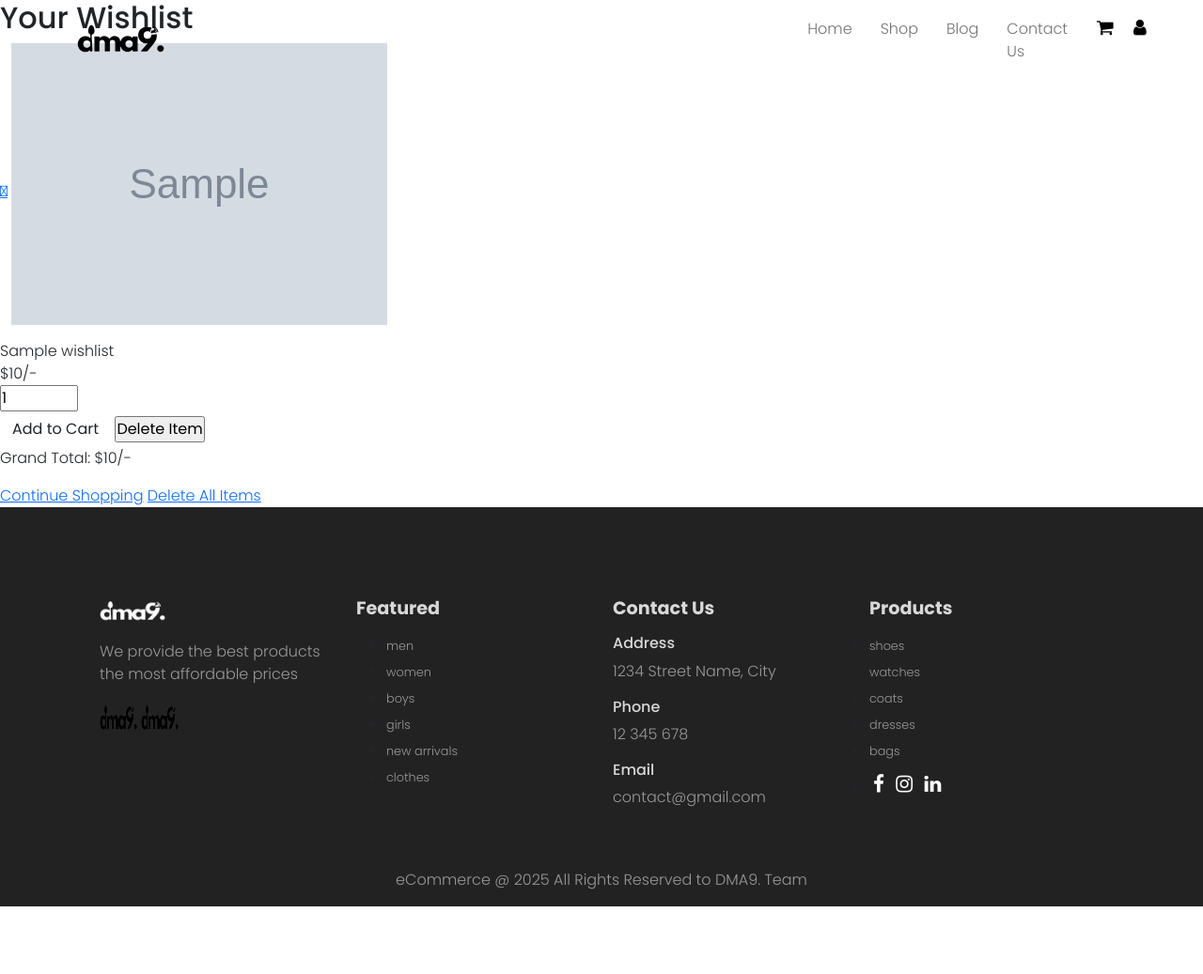
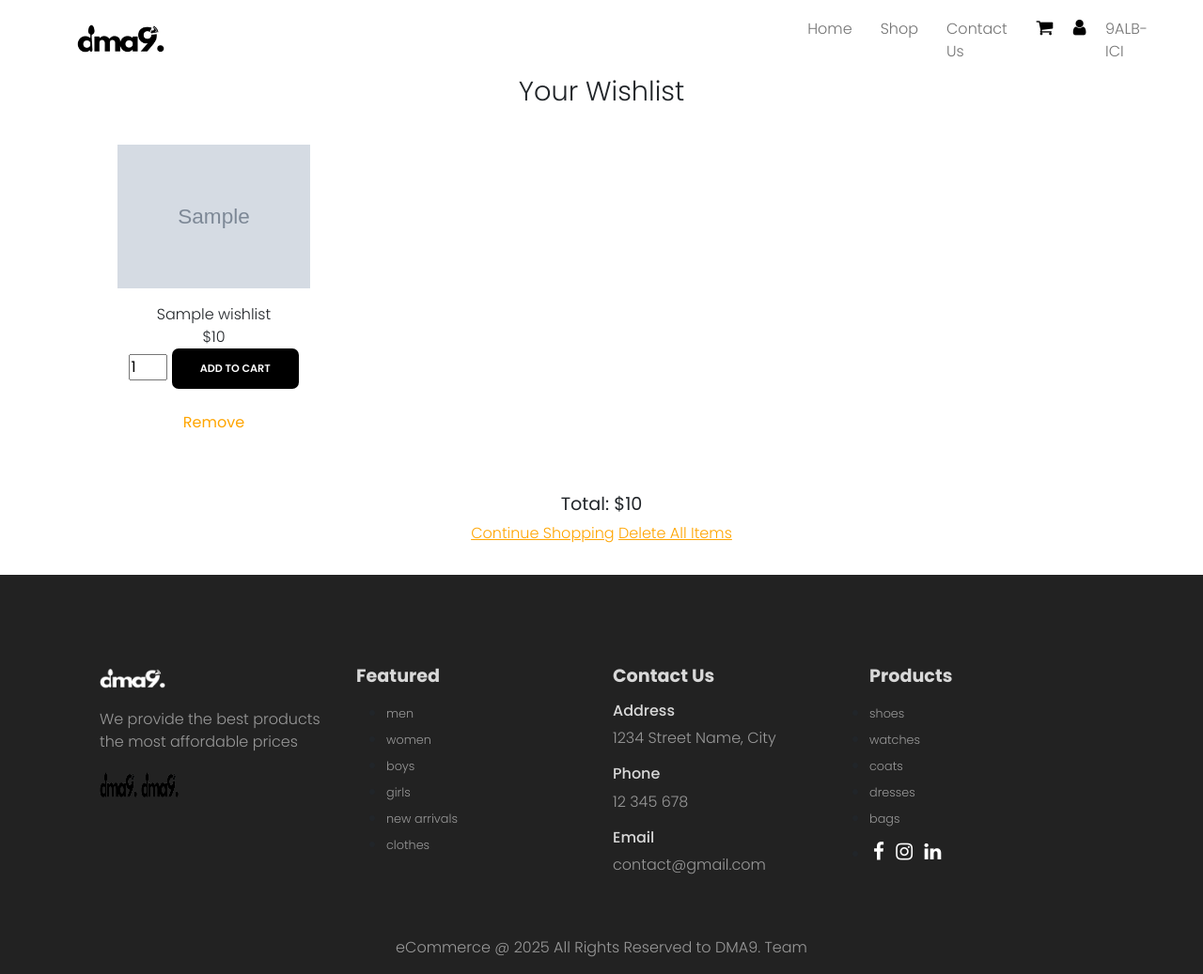
Before and after one commit to OmarChouchane/DMA9, a PHP site: page /wishlist.php in a window 1280 px wide. Shown: the whole page at 94% size. Before the commit the page ends 965 px from the top, so only its background shows below. Run offline with PHP 8.4, Linux system fonts and the light colour scheme; the visitor is signed in with stand-in values (Sample User, id 1); tables that the repository leaves empty or names only in its code hold one stand-in row (values such as "Sample post"); grey boxes marked "Sample" are stand-in pictures.

Commit message:
wishlist modified

```diff
--- a/cart.php
+++ b/cart.php
@@ -155,7 +155,7 @@ function calculateTotalCart(){
             <tr>
                 <td>
                     <div class="product-info">
-                        <img src="/assets/imgs/<?php echo $value['product_image'];?>" alt="">
+                        <img src="assets/imgs/<?php echo $value['product_image'];?>" alt="">
                         <div>
                             <p><?php echo $value['product_name'];?></p>
                             <small><span>$</span><?php echo $value['product_price'];?></small>
--- a/layouts/header.php
+++ b/layouts/header.php
@@ -39,9 +39,7 @@
                 <li class="nav-item">
                     <a class="nav-link" href="shop.php">Shop</a>
                 </li>
-                <li class="nav-item">
-                    <a class="nav-link" href="#">Blog</a>
-                </li>
+
                 <li class="nav-item">
                     <a class="nav-link" href="contact.php">Contact Us</a>
                 </li>
@@ -56,6 +54,9 @@
                     <li class="nav-item icons">
                     <a href="account.php"><i class="fa fa-user"></i></a>
                 </li>
+                <li class="nav-item">
+                    <a class="nav-link" href="wishlist.php">9ALB-ICI</a>
+                </li>
 
                 </ul>
             </div>
--- a/shop.php
+++ b/shop.php
@@ -323,7 +323,7 @@ if(isset($_GET['search'])){
 
 
             <div class="product text-center col-lg-3 col-md-4 col-sm-12">
-                <form id="wishlist-form" action="shop.php" method="post">
+                <form id="wishlist-form" action="wishlist.php" method="post">
                 <input type="hidden" name="pid" value="<?php echo $row['product_id']; ?>">
                 <input type="hidden" name="name" value="<?php echo $row['product_name']; ?>">
                 <input type="hidden" name="price" value="<?php echo $row['product_price']; ?>">
--- a/wishlist.php
+++ b/wishlist.php
@@ -53,6 +53,7 @@ if(isset($_POST['add_to_wishlist'])){
     $result = $check_wishlist->get_result();
     if($result->num_rows > 0){
         $message = 'This product is already in your wishlist!';
+
     }else{
         // Insert the product into the wishlist
         $insert_wishlist = $conn->prepare("INSERT INTO `wishlist`(user_id, product_id, product_name, product_price, product_image) VALUES(?,?,?,?,?)");
@@ -64,59 +65,61 @@ if(isset($_POST['add_to_wishlist'])){
 
 ?>
 
-<section class="products">
+<section class="container text-center my-3 py-3">
+    <div class="container mt-5">
+    <h2 class="font-weight-bold" >Your Wishlist</h2>
 
-   <h3 class="heading">Your Wishlist</h3>
-
-   <div class="box-container">
-
+    </div>
+    <div class="container row">
         <?php
         $grand_total = 0;
         $select_wishlist = $conn->prepare("SELECT * FROM `wishlist` WHERE user_id = ?");
         $select_wishlist->bind_param("i", $user_id); // Bind parameter
         $select_wishlist->execute();
         $result = $select_wishlist->get_result();
-      if($result->num_rows > 0){
-         while($fetch_wishlist = $result->fetch_assoc()){
-            $grand_total += $fetch_wishlist['product_price'];
+        if ($result->num_rows > 0) {
+            while ($product = $result->fetch_assoc()) {
+                $grand_total += $product['product_price'];
                 ?>
+                <div class="product text-center col-lg-3 col-md-4 col-sm-12">
+            <form action="cart.php" method="post" class="box">
+                <input type="hidden" name="product_id" value="<?= $product['product_id']; ?>">
+                <input type="hidden" name="wishlist_id" value="<?= $product['wishlist_id']; ?>">
+                <input type="hidden" name="product_name" value="<?= $product['product_name']; ?>">
+                <input type="hidden" name="product_price" value="<?= $product['product_price']; ?>">
+                <input type="hidden" name="product_image" value="<?php echo  $product['product_image']; ?>">
 
-   <form action="" method="post" class="box">
-      <input type="hidden" name="pid" value="<?= $fetch_wishlist['product_id']; ?>">
-      <input type="hidden" name="wishlist_id" value="<?= $fetch_wishlist['wishlist_id']; ?>">
-      <input type="hidden" name="name" value="<?= $fetch_wishlist['product_name']; ?>">
-      <input type="hidden" name="price" value="<?= $fetch_wishlist['product_price']; ?>">
-      <input type="hidden" name="image" value="<?= $fetch_wishlist['product_image']; ?>">
-      <a href="quick_view.php?pid=<?= $fetch_wishlist['product_id']; ?>" class="fas fa-eye"></a>
-      <img class="img-fluid mb-3" src="assets/imgs/<?= $fetch_wishlist['product_image']; ?>" alt="">
-      <div class="name"><?= $fetch_wishlist['product_name']; ?></div>
-      <div class="flex">
-         <div class="price">$<?= $fetch_wishlist['product_price']; ?>/-</div>
-         <input type="number" name="qty" class="qty" min="1" max="99" onkeypress="if(this.value.length == 2) return false;" value="1">
+                <img class="img-fluid mb-3" src="assets/imgs/<?= $product['product_image']; ?>" alt="">
+                <div><?= $product['product_name']; ?></div>
+                <div>$<?= $product['product_price']; ?></div>
+                <input type="number" name="product_quantity" value="1" min="1" max="99" style="width:20%"
+                    onkeypress="if(this.value.length == 2) return false;">
+                <button class="buy-btn" name="add_to_cart" type="submit">ADD TO CART</button>
+            </form>
+            <br>
+            <form action="wishlist.php" method="post">
+                <input type="hidden" name="delete" value="delete"> <!-- Add this hidden input field -->
+                <input type="hidden" name="wishlist_id" value="<?= $product['wishlist_id']; ?>">
+                <input style="background-color:transparent ; border: none;color:orange;"type="submit" value="Remove" onclick="return confirm('Delete <?php echo $product['product_name']; ?> from wishlist?');" class="buy-btn">
+            </form>
         </div>
-      <input type="submit" value="Add to Cart" class="btn" name="add_to_cart">
-      <input type="submit" value="Delete Item" onclick="return confirm('Delete this from wishlist?');" class="delete-btn" name="delete">
-   </form>
 
                 <?php
             }
-   }else{
+        } else {
             echo '<p class="empty">Your wishlist is empty</p>';
         }
         ?>
-   </>
+    </div>
 
     <div class="wishlist-total">
-      <p>Grand Total: <span>$<?= $grand_total; ?>/-</span></p>
-      <a href="shop.php" class="option-btn">Continue Shopping</a>
-      <a href="wishlist.php?delete_all" class="delete-btn <?= ($grand_total > 0)?'':'disabled'; ?>" onclick="return confirm('Delete all items from wishlist?');">Delete All Items</a>
+        <h4>Total: <span>$<?= $grand_total; ?></span></h4>
+        <a style="color:orange;" href="shop.php" class="option-btn">Continue Shopping</a>
+        <a style="color:orange;" href="wishlist.php?delete_all"
+           class="delete-btn <?= ($grand_total > 0) ? '' : 'disabled'; ?>"
+           onclick="return confirm('Delete all items from wishlist?');">Delete All Items</a>
     </div>
-
 </section>
 
+<script src="js/script.js"></script>
 <?php include 'layouts/footer.php'; ?>
-
-<script src="js/script.js"></script>
-
-</body>
-</html>
```
Lines whose indentation alone changed are shown as unchanged.
